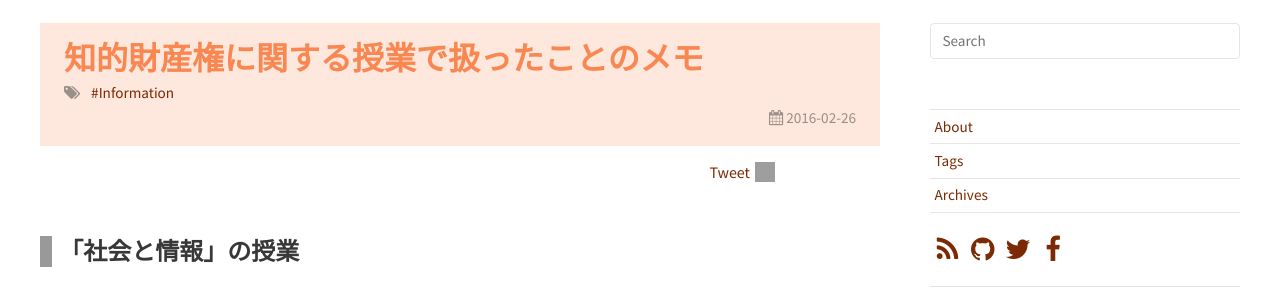
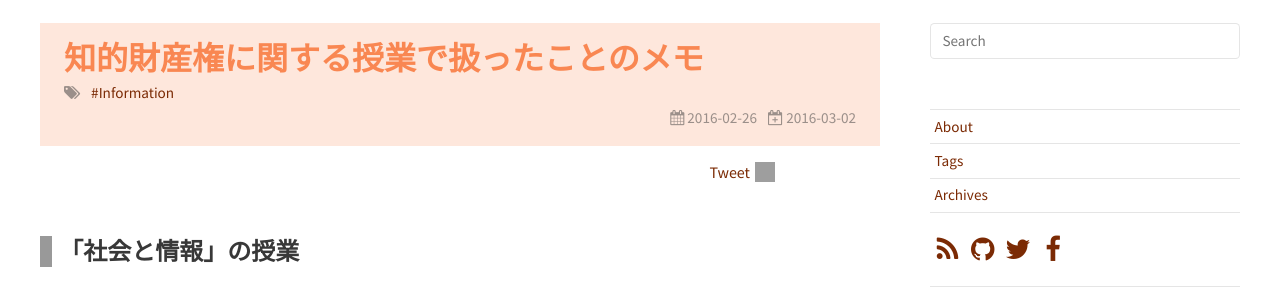
Before and after one commit to xDNCL/blog, a Jekyll site: the page built from _posts/2016-02-26-Information_Intellectual-property.md, in a window 1280 px wide. Shown: the part 171-462 px from the top of the page. Built offline with Jekyll 4.4.1, drawn with Linux system fonts in a browser that asks for light colours; nearby versions of some CDN libraries; comment, search, counter and statistics services are not loaded; grey boxes are pictures that could not be loaded.

Commit message:
[Fix] 更新日を追加

```diff
--- a/_posts/2016-02-26-Information_Intellectual-property.md
+++ b/_posts/2016-02-26-Information_Intellectual-property.md
@@ -2,6 +2,7 @@
 layout: post
 title: 知的財産権に関する授業で扱ったことのメモ
 tags: Information
+update: 2016-03-02 02:45:18 +0900
 ---
 
 ## 「社会と情報」の授業
```
